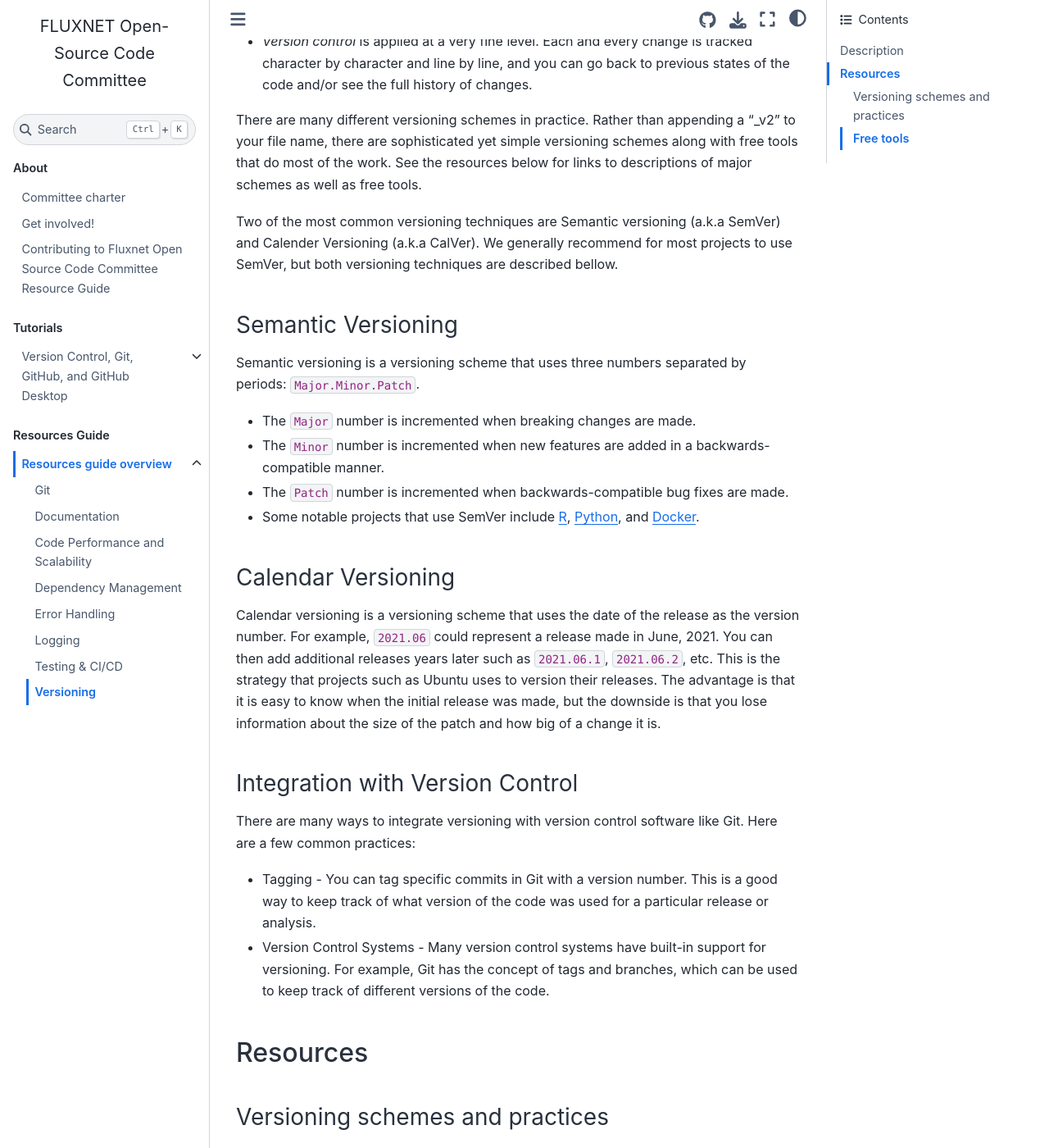
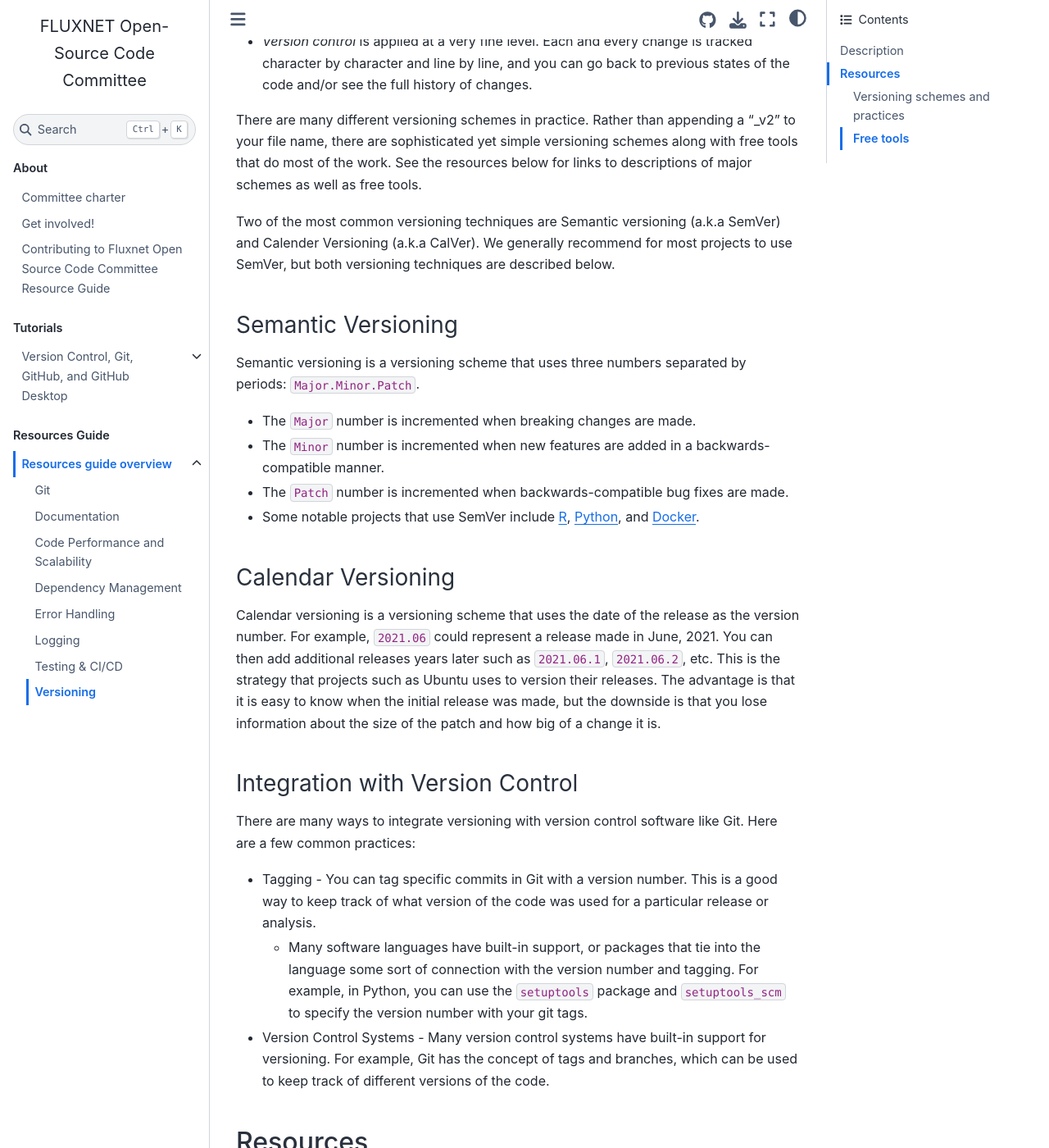
Before and after one commit to fluxnet-open-source/website, a Jupyter Book: the page built from resources-guide/versioning.md, in a window 1280 px wide and 1400 px high, scrolled down 686 px. Shown: the whole window at 82% size. Built offline with Jupyter Book 1.0.4 settings and Sphinx 7.4.7 and the Sphinx Book theme 1.1.4, drawn with Linux system fonts in a browser that asks for light colours; some of the changed text lies outside the part shown.

Commit message:
Add more information about git tags, programming languages, and git releases

```diff
--- a/resources-guide/versioning.md
+++ b/resources-guide/versioning.md
@@ -19,7 +19,7 @@ This is a common and valid question, since tools like Git can be used for both.
 
 There are many different versioning schemes in practice. Rather than appending a "_v2" to your file name, there are sophisticated yet simple versioning schemes along with free tools that do most of the work. See the resources below for links to descriptions of major schemes as well as free tools.
 
-Two of the most common versioning techniques are Semantic versioning (a.k.a SemVer) and Calender Versioning (a.k.a CalVer). We generally recommend for most projects to use SemVer, but both versioning techniques are described bellow.
+Two of the most common versioning techniques are Semantic versioning (a.k.a SemVer) and Calender Versioning (a.k.a CalVer). We generally recommend for most projects to use SemVer, but both versioning techniques are described below.
 
 
 ### Semantic Versioning
@@ -40,15 +40,16 @@ This is the strategy that projects such as Ubuntu uses to version their releases
 There are many ways to integrate versioning with version control software like Git. Here are a few common practices:
 
 * Tagging - You can tag specific commits in Git with a version number. This is a good way to keep track of what version of the code was used for a particular release or analysis.
+  * Many software languages have built-in support, or packages that tie into the language some sort of connection with the version number and tagging. For example, in Python, you can use the `setuptools` package and `setuptools_scm` to specify the version number with your git tags.
 * Version Control Systems - Many version control systems have built-in support for versioning. For example, Git has the concept of tags and branches, which can be used to keep track of different versions of the code.
-
 
 ## Resources
 
 ### Versioning schemes and practices
 * Wikipedia page on [Software Versioning](https://en.wikipedia.org/wiki/Software_versioning)
-* [Semantic versioning](https://semver.org/), a.k.a Semver - a commonly used versioning scheme that we recommend
+* [Semantic versioning](https://semver.org/) - a commonly used versioning scheme that we recommend
 * [FAIR Software](https://fair-software.nl/) - recommendations for open software
+* [GitHub Releases](https://docs.github.com/en/repositories/releasing-projects-on-github/about-releases) - a way to package and release software on GitHub, built on top of Git tags that are useful for versioning, allowing you to attach release notes and assets (release compiled binaries, release code, etc.) to a specific version of your code
 
 ### Free tools
 * [Git](https://git-scm.com/) and [Github](https://github.com/) - see our [Resource Guide](https://fluxnet-open-source.readthedocs.io/en/latest/resources-guide/git.html) and [Tutorial](https://fluxnet-open-source.readthedocs.io/en/latest/tutorials/git/index.html)!
```
